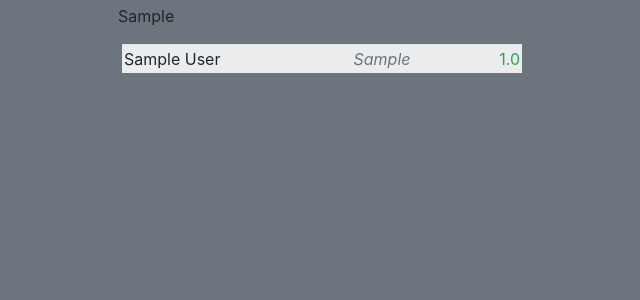
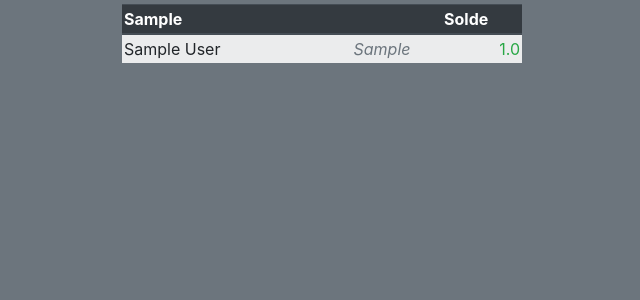
Before and after one commit to terman37/Django-Website, a Django app: page / in a window 1280 px wide. Shown: the part 56-356 px from the top of the page, without its empty margins (87-727 px from the left). Run offline with Django 3.2, Linux system fonts and the light colour scheme; tables that the repository leaves empty hold one stand-in row (values such as "Sample post"); some libraries are stand-ins or nearby versions.

Commit message:
Update summary.html

```diff
--- a/myproject/cpts/templates/cpts/summary.html
+++ b/myproject/cpts/templates/cpts/summary.html
@@ -11,9 +11,12 @@
     {% for cpt in mydatas %}
         {% ifchanged cpt.t_type %}
             </table>
-            <p>{{cpt.t_type}}</p>
             <table class="table table-striped bg-light m-1">
-
+                <thead class="thead-dark">
+                    <th class="text-left">{{cpt.t_type}}</th>
+                    <th></th>
+                    <th>Solde</th>
+                </thead>
         {% endifchanged %}
         <tr>
             <td class="text-left">{{ cpt.t_name }}</td>
@@ -24,21 +27,5 @@
                 <td class="text-right text-danger">{{ cpt.n_solde_avail }}</td>
             {% endif %}
         </tr>
-            <!--
-            {% for cpt in mydatas %}
-            {% if cpt.t_type == cpt_type %}
-                <tr>
-                    <td class="text-left">{{ cpt.t_name }}</td>
-                    <td class="text-center text-muted font-italic">{{ cpt.t_banque }}</td>
-                    {% if cpt.n_solde_avail > 0 %}
-                        <td class="text-right text-success">{{ cpt.n_solde_avail }}</td>
-                    {% else %}
-                        <td class="text-right text-danger">{{ cpt.n_solde_avail }}</td>
-                    {% endif %}
-                </tr>
-            {% endif %}
-            {% endfor %}
-        </table>
-        -->
     {% endfor %}
 {% endblock datas %}
```
Lines whose indentation alone changed are shown as unchanged.
